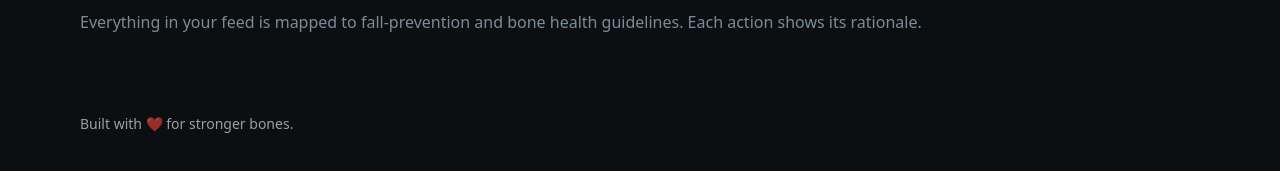
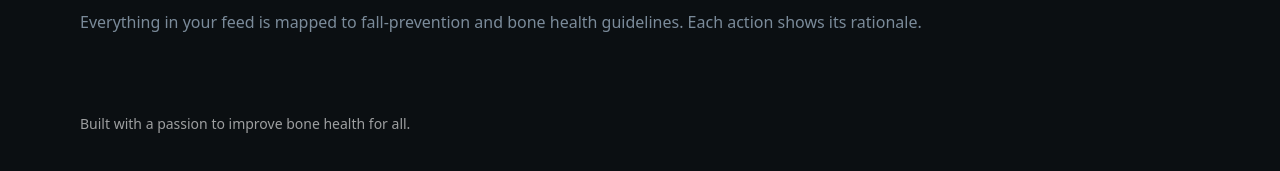
Before and after one commit to shivanamdeo23-cpu/regain, a Next.js app: page / in a window 1280 px wide. Shown: the part 753-924 px from the top of the page. Built offline with nearby package versions, Linux system fonts and the light colour scheme.

Commit message:
Update layout.tsx

```diff
--- a/app/layout.tsx
+++ b/app/layout.tsx
@@ -17,7 +17,7 @@ export default function RootLayout({ children }: { children: ReactNode }) {
         </header>
         <main className="container py-8">{children}</main>
         <footer className="container py-12 text-sm text-white/60">
-          Built with ❤️ for stronger bones.
+          Built with a passion to improve bone health for all.
         </footer>
       </body>
     </html>
```
